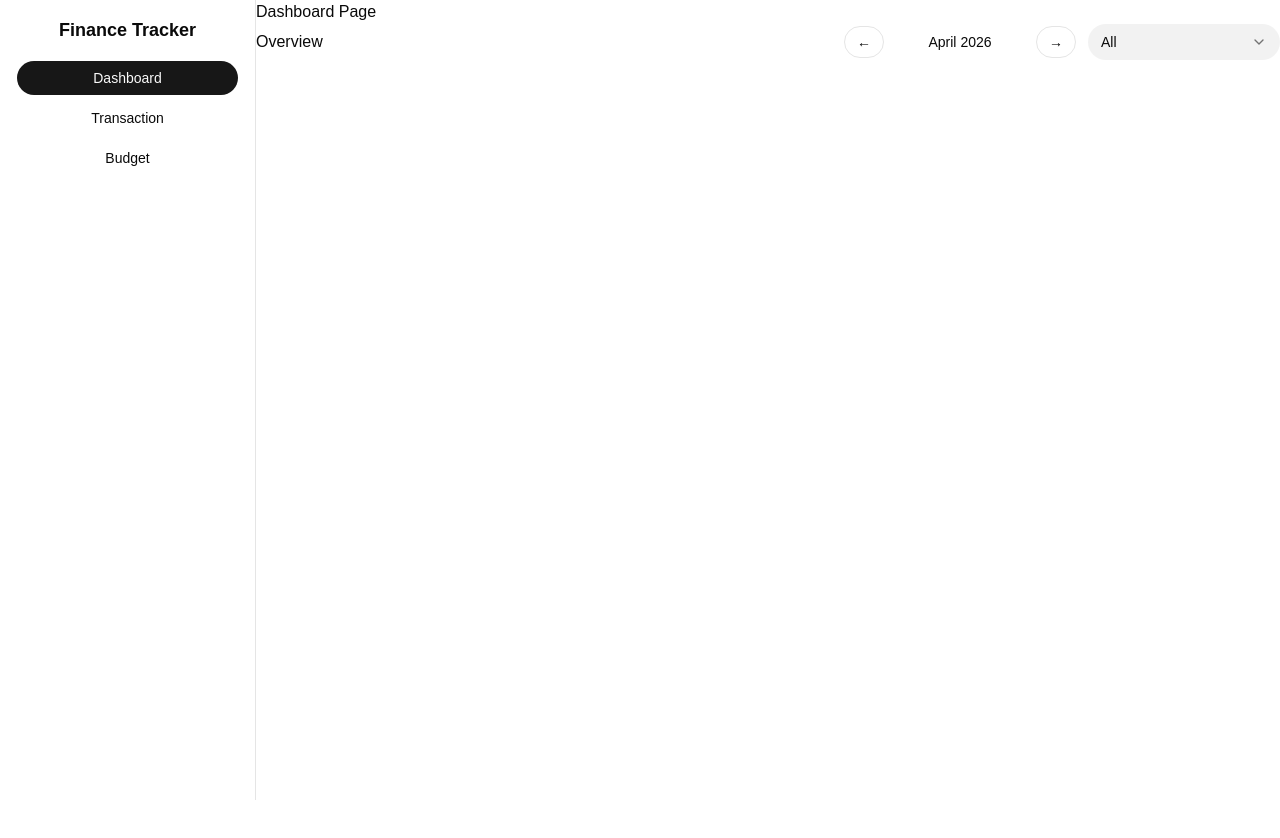
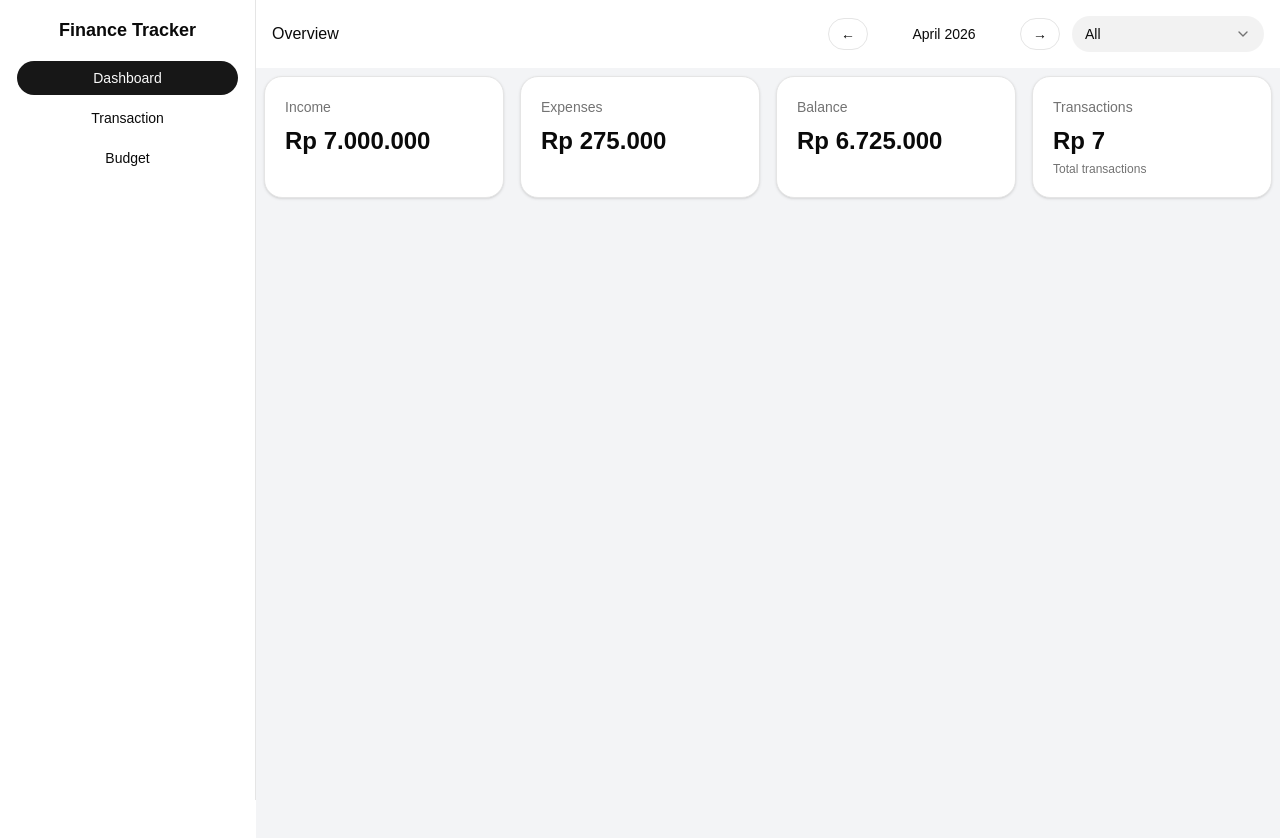
Before and after one commit to diqimusyaffa29/finance-tracker-app, a React (Vite) app: page / in a window 1280 px wide. Shown: the top 838 px of the page. Before the commit the page ends 800 px from the top, so only its background shows below. Built offline with nearby package versions, Linux system fonts and the light colour scheme.

Commit message:
feat: :sparkles: Implemented SummarySection at Dashboard Page

```diff
--- a/src/pages/Dashboard.tsx
+++ b/src/pages/Dashboard.tsx
@@ -1,11 +1,16 @@
 import { FilterBar } from "@/components/dashboard/FilterBar"
+import { SummarySection } from "@/components/dashboard/SummarySection"
 
 function Dashboard() {
     return (
-        <div>
-            <h1>Dashboard Page</h1>
-            <FilterBar />
-        </div>
+        <>
+            <div className="p-4">
+                <FilterBar />
+            </div>
+            <div className="bg-gray-100 p-2 h-screen">
+                <SummarySection />
+            </div>
+        </>
     )
 }
 
```
